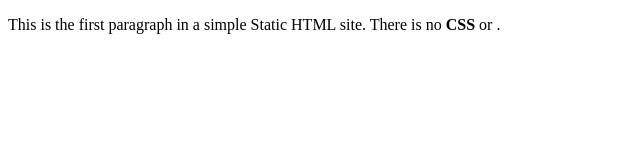
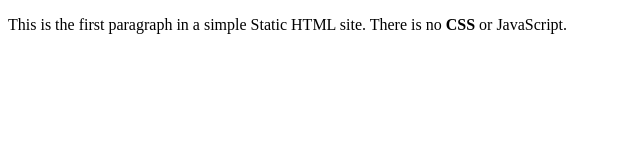
Before and after one commit to weinanlee/Cloud-DevOps-Engineer-Capstone-Project, a plain HTML site: page index.html in a window 1280 px wide. Shown: the full height of the page, 0-640 px from the left. Drawn offline with Linux system fonts and the light colour scheme.

Commit message:
no message

```diff
--- a/index.html
+++ b/index.html
@@ -4,6 +4,6 @@
     <title>Static HTML Site</title>
   </head>
   <body>
-    <p>This is the first paragraph in a simple Static HTML site. There is no <strong>CSS</strong> or <script>JavaScript</script>.</p>
+    <p>This is the first paragraph in a simple Static HTML site. There is no <strong>CSS</strong> or </script>JavaScript</script>.</p>
   </body>
 </html>
```
